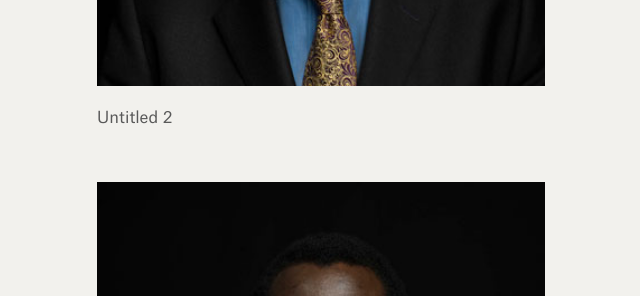
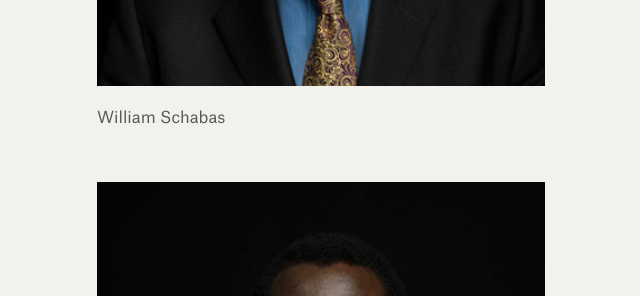
Before and after one commit to weights-and-measures/weights-and-measures.github.io, a Jekyll site: the page built from photographs.html, in a window 1280 px wide and 900 px high, scrolled down 1321 px. Shown: the part 150-446 px from the top of the window, without its empty margins (319-959 px from the left). Built offline with Jekyll 4.4.1, drawn with Linux system fonts in a browser that asks for light colours.

Commit message:
Updated D2

```diff
--- a/_photographs/d2.markdown
+++ b/_photographs/d2.markdown
@@ -1,9 +1,9 @@
 ---
-title: Untitled 2*
+title: William Schabas
 date: 2016-12-29 16:56:00 Z
 position: 40
 ---
 
 ![resize.jpg](/uploads/resize.jpg)
 
-Untitled 2
+William Schabas
```
